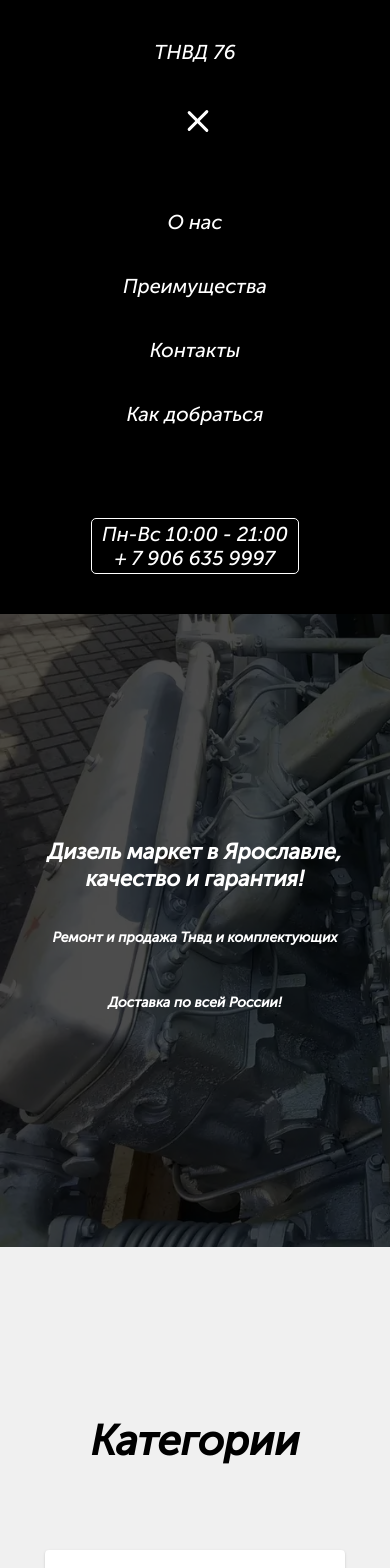
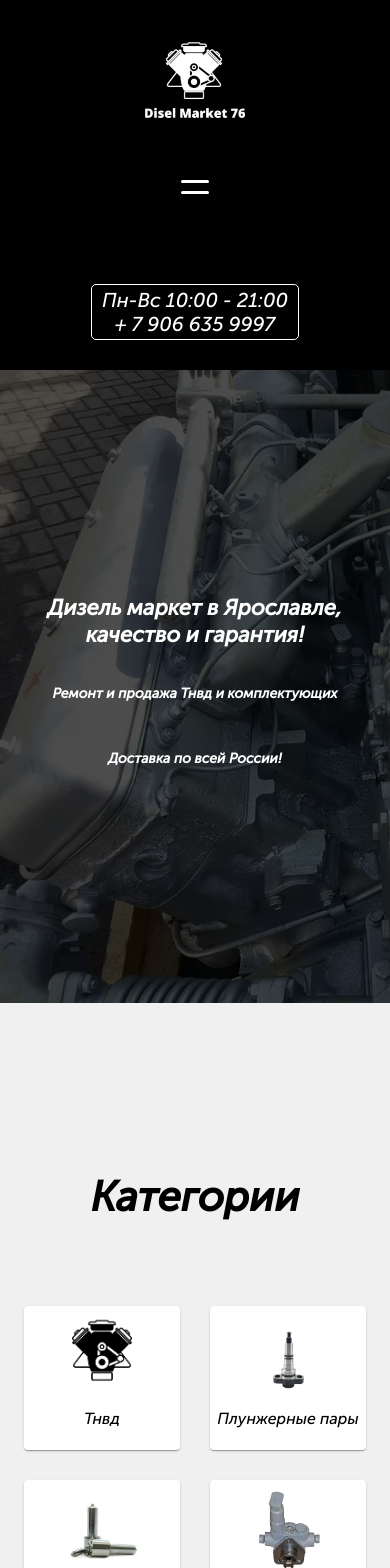
Before and after one commit to tema2294/next-js-tnvd_site, a Next.js app: page / in a window 390 px wide. Shown: the top 1568 px of the page. Built offline with nearby package versions, Linux system fonts and the light colour scheme.

Commit message:
add new logo and update category grid

```diff
--- a/components/categories/style.module.scss
+++ b/components/categories/style.module.scss
@@ -12,7 +12,6 @@
   padding: 25px;
   cursor: pointer;
   gap: 15px;
-
 }
 .card:hover {
   transform: translateY(-7px);
@@ -22,10 +21,6 @@
   width: 100%;
   position: relative;
   height: 140px;
-}
-.cardTitle {
-  font-size: 18px;
-  margin-top: 10px;
 }
 
 .header-card {
@@ -49,11 +44,26 @@
 
 }
 
-.content-card {
-  padding: 16px;
+.contentCard {
+height: 44px;
+  margin-top: 10px;
+  text-align: center;
+  min-height: 44px;
+  font-size: 20px;
   display: flex;
-  flex-direction: column;
-  justify-content: center;
-  text-align: center;
-  width: 100%;
+  align-items: center;
 }
+@media (max-width: 800px) {
+  .card {
+    width: 40%;
+    padding: 10px 5px;
+    gap: 0;
+  }
+  .imgContainer {
+    height: 80px;
+  }
+  .contentCard {
+    font-size: 16px;
+    margin: 0;
+  }
+}
--- a/pages/index.tsx
+++ b/pages/index.tsx
@@ -2,6 +2,7 @@ import {useState} from "react";
 import imgWarranty from '../public/img/342-3426164_5-year-f.png'
 import imgAvailability from '../public/img/vote-icon-19.png'
 import imgObligations from '../public/img/png-clipart-computer.png'
+import logo from '../public/img/main_logo.svg'
 import Head from 'next/head'
 
 
@@ -9,7 +10,7 @@ import Image from 'next/image'
 import {Categories} from "../components/categories/categories";
 
 function Index() {
-    const [isOpenBurgerMenu, setOpenBurgerMenu] = useState(true)
+    const [isOpenBurgerMenu, setOpenBurgerMenu] = useState(false)
 
     function customScroll(type: string) {
         const sections = document.querySelector(type);
@@ -39,7 +40,9 @@ function Index() {
             </Head>
             <header>
                 <nav className="nav-container">
-                    <div>ТНВД 76</div>
+                    <div className="logo">
+                        <Image objectFit={'contain'} layout="fill"  src={logo} alt="logo company"/>
+                    </div>
                     <div onClick={() => setOpenBurgerMenu((prev) => !prev)}
                          className={`${!isOpenBurgerMenu ? 'burger_menu' : 'burger_menu burger_menu-open'}`}>
                         <span></span>
--- a/styles/globals.css
+++ b/styles/globals.css
@@ -32,7 +32,11 @@ main {
 }
 
 
-
+.logo {
+  height: 100px;
+  width: 100px;
+  position: relative;
+}
 .main-section {
   background-image: url('../public/img/background-image.jpg');
   background-size:cover ;
@@ -76,7 +80,7 @@ nav > * {
   justify-content: space-between;
   align-items: center;
   height: fit-content;
-  padding: 10px 6%;
+  padding: 0 6%;
   color: white;
 }
 .nav-list {
@@ -348,6 +352,10 @@ nav > * {
 
 
 @media (max-width: 800px) {
+  .category-list {
+
+  }
+
   .advantages-section_list {
     grid-template-columns: 1fr;
     grid-gap: 50px;
```
Also changed, not shown: components/header/header.tsx (+6 -1 lines), public/img/main_logo.svg (added).
